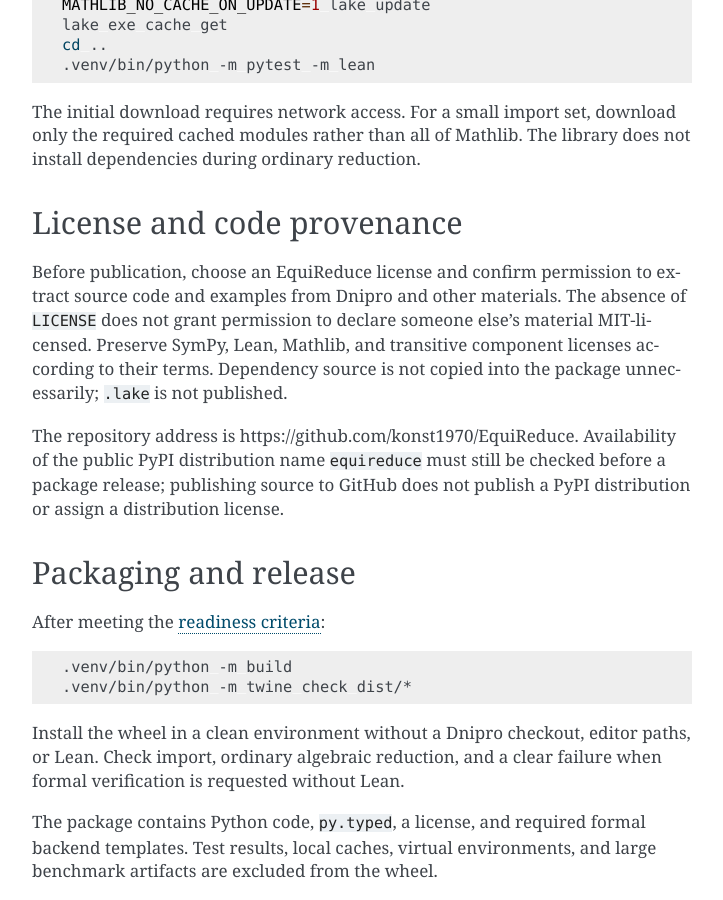
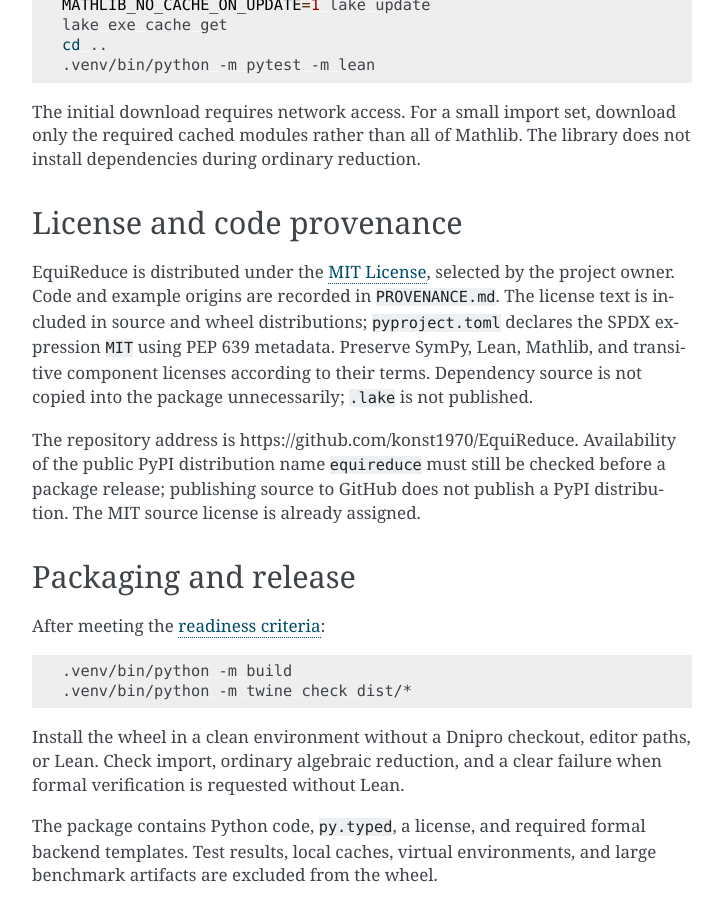
Before and after one commit to konst1970/EquiReduce, a Sphinx documentation site: the page built from docs/development.md, in a window 1280 px wide and 900 px high, scrolled down 2049 px. Shown: the whole window, without its empty margins (388-1111 px from the left). Built offline with Sphinx 7.4.7, drawn with Linux system fonts in a browser that asks for light colours.

Commit message:
License EquiReduce under MIT
Apply the project owner's MIT choice, declare the SPDX expression with PEP 639 metadata, and include LICENSE in wheel and source distributions. Update provenance and documentation to reflect the selected license.

Validation: Sphinx and package builds pass; twine accepts both artifacts; the full license text and MIT metadata are present in wheel and sdist.

```diff
--- a/docs/development.md
+++ b/docs/development.md
@@ -92,17 +92,19 @@ The library does not install dependencies during ordinary reduction.
 
 ## License and code provenance
 
-Before publication, choose an EquiReduce license and confirm permission to
-extract source code and examples from Dnipro and other materials.
-The absence of `LICENSE` does not grant permission to declare someone else's
-material MIT-licensed. Preserve SymPy, Lean, Mathlib, and transitive component
-licenses according to their terms. Dependency source is not copied into the
-package unnecessarily; `.lake` is not published.
+EquiReduce is distributed under the
+[MIT License](https://github.com/konst1970/EquiReduce/blob/main/LICENSE), selected
+by the project owner. Code and example origins are recorded in `PROVENANCE.md`.
+The license text is included in source and wheel distributions; `pyproject.toml`
+declares the SPDX expression `MIT` using PEP 639 metadata.
+Preserve SymPy, Lean, Mathlib, and transitive component licenses according to
+their terms. Dependency source is not copied into the package unnecessarily;
+`.lake` is not published.
 
 The repository address is https://github.com/konst1970/EquiReduce.
 Availability of the public PyPI distribution name `equireduce` must still be
 checked before a package release; publishing source to GitHub does not publish
-a PyPI distribution or assign a distribution license.
+a PyPI distribution. The MIT source license is already assigned.
 
 ## Packaging and release
 
--- a/pyproject.toml
+++ b/pyproject.toml
@@ -1,5 +1,5 @@
 [build-system]
-requires = ["setuptools>=68"]
+requires = ["setuptools>=77.0.3"]
 build-backend = "setuptools.build_meta"
 
 [project]
@@ -7,6 +7,8 @@ name = "equireduce"
 version = "0.1.0.dev0"
 description = "Exact symbolic equation reduction with independently checked certificates"
 readme = "README.md"
+license = "MIT"
+license-files = ["LICENSE"]
 requires-python = ">=3.11"
 dependencies = ["sympy>=1.14,<2"]
 
```
Also changed, not shown: CHANGELOG.md (+2 -0 lines), PROVENANCE.md (+5 -3 lines), README.md (+8 -1 lines), docs/decisions.md (+10 -1 lines), docs/progress.md (+6 -2 lines), 2 other files.
